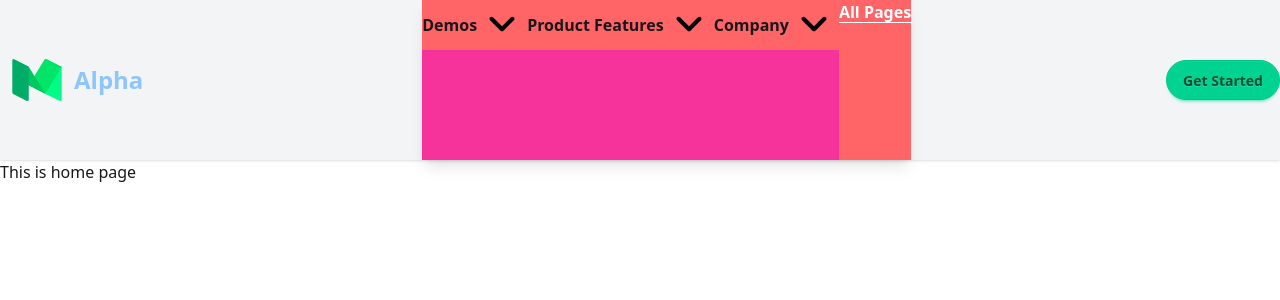
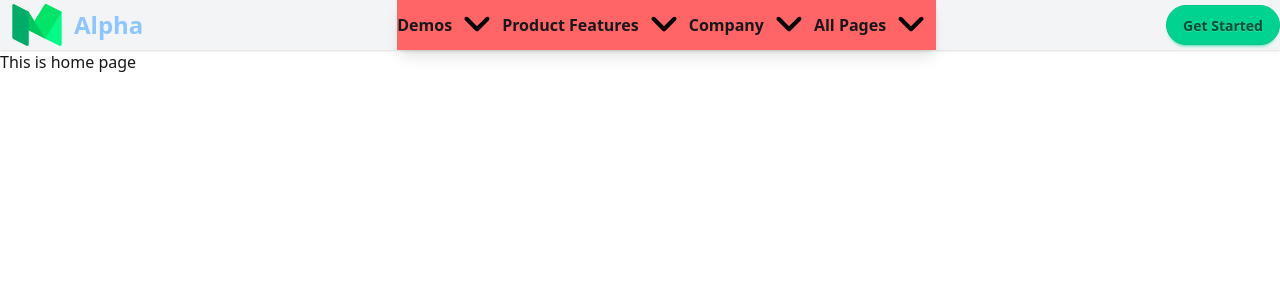
Before and after one commit to moshfequrrahman57/alpha, a Next.js app: page / in a window 1280 px wide. Shown: the top 300 px of the page. Built offline with nearby package versions, Linux system fonts and the light colour scheme.

Commit message:
clone done

```diff
--- a/components/MenuDrawer.jsx
+++ b/components/MenuDrawer.jsx
@@ -14,6 +14,8 @@ function MenuDrawer() {
     const menu_button=useRef();
     const menu_link=useRef();
     const list_div=useRef();
+    const demos_list_div=useRef();
+    const all_pages_list=useRef();
 
    const [isOpen,setIsOpen]=useState(false);
     const drawer=()=>{
@@ -24,26 +26,36 @@ function MenuDrawer() {
     const expand_demos= async ()=>{
      await setDemosOpen(isDemosOpen=> !isDemosOpen);
      await setProductOpen(false);
-      setCompanyOpen(false);
+     await setCompanyOpen(false);
+     setAllPagesOPen(false);
     }
  const [isProductOpen,setProductOpen]=useState(false);
     const expand_product= async ()=>{
     await  setProductOpen(isProductOpen=> !isProductOpen);
      await setDemosOpen(false);
-      setCompanyOpen(false);
+    await  setCompanyOpen(false);
+    setAllPagesOPen(false);
     }
  const [isCompanyOpen,setCompanyOpen]=useState(false);
     const expand_company=async ()=>{
      await setCompanyOpen(isCompanyOpen => !isCompanyOpen);
      await setDemosOpen(false);
-      setProductOpen(false);
+     await setProductOpen(false);
+      setAllPagesOPen(false);
     }
+  const [isAllPagesOpen,setAllPagesOPen]=useState(false);
+     const expand_all_pages= async ()=>{
+      await setAllPagesOPen(isAllPagesOpen => !isAllPagesOpen);
+      await setDemosOpen(false);
+      await setProductOpen(false);
+      setCompanyOpen(false);
+     }
+
 
 
      useEffect(() => {
-
-      console.log(isDemosOpen,isProductOpen,isCompanyOpen);
-
+      const clone_demos=demos_list_div.current.cloneNode(true);
+      all_pages_list.current.appendChild(clone_demos);
          const get_break_point=()=>{
 
       const breakpoints={
@@ -59,6 +71,7 @@ function MenuDrawer() {
             if(breakpoint==='md' || breakpoint==='lg' || breakpoint==='xl'){
               console.log("Hello Medium Device");
               menu_link.current.appendChild(menu_button.current);
+
             }
             else if(breakpoint==='xs' || breakpoint==='sm'){
               console.log("device is xs and sm");
@@ -79,6 +92,9 @@ function MenuDrawer() {
          window.addEventListener('resize',handleSize);
          console.log(`wind widhth: ${windowResized}`);
          return ()=> window.removeEventListener("resize",handleSize);
+
+
+
 
       }, [windowResized]);
 
@@ -105,7 +121,7 @@ function MenuDrawer() {
           `}>
             <div ref={list_div} className='flex flex-col md:flex-row  gap-0 pt-10 pl-10 md:pt-0 md:pl-0 bg-pink-500'>
 
-              <div  id="demos_div" className='md:relative h-fit'>
+              <div   className='md:relative h-fit' >
                 <div  className='flex justify-between items-center  bg-red-400 cursor-pointer'
 
                     onClick={expand_demos}
@@ -125,12 +141,14 @@ function MenuDrawer() {
                 `}
 
                 >
+                  <div ref={demos_list_div} >
                   <li>Home 1</li>
                   <li>Home 2</li>
                   <li>Home 3</li>
                   <li>Home 4</li>
                   <li>Home 5</li>
                   <li>Home 6</li>
+                  </div>
                 </ul>
 
               </div>
@@ -197,13 +215,35 @@ function MenuDrawer() {
               </div>
 
 
+              <div  className='md:relative h-fit' >
+                <div  className='flex justify-between items-center  bg-red-400 cursor-pointer'
 
-                  <li  className="text-white text-2xl md:text-base font-semibold underline-offset-4 underline
-                  bg-red-400
-               hover:font-extrabold hover:no-underline hover:text-orange-200 "
-              onClick={drawer}
-              >All Pages</li>
-           <div className='h-40 bg-amber-400'>
+                    onClick={expand_all_pages}
+                >
+                <span className="text-2xl font-bold md:text-base hover:text-violet-500 "
+                onMouseOver={expand_all_pages} onMouseOut={expand_all_pages}
+                >All Pages</span>
+                <Image
+                  src="/dropdown-arrow-svgrepo-com.svg"
+                  width={50}
+                  height={50}
+                  alt="Logo"
+                  />
+                </div>
+                <ul ref={all_pages_list} className={`md:absolute md:top-14 md:left-0 bg-green-300 transition-all  duration-700
+                ${isAllPagesOpen ? 'h-52':'h-0 md:hidden'}
+                `}
+
+                >
+
+                </ul>
+
+              </div>
+
+
+
+
+           <div className='h-40 md:h-fit bg-amber-400'>
              <button ref={menu_button} className='btn btn-success rounded-full' >Get Started</button>
            </div>
             </div>
```
